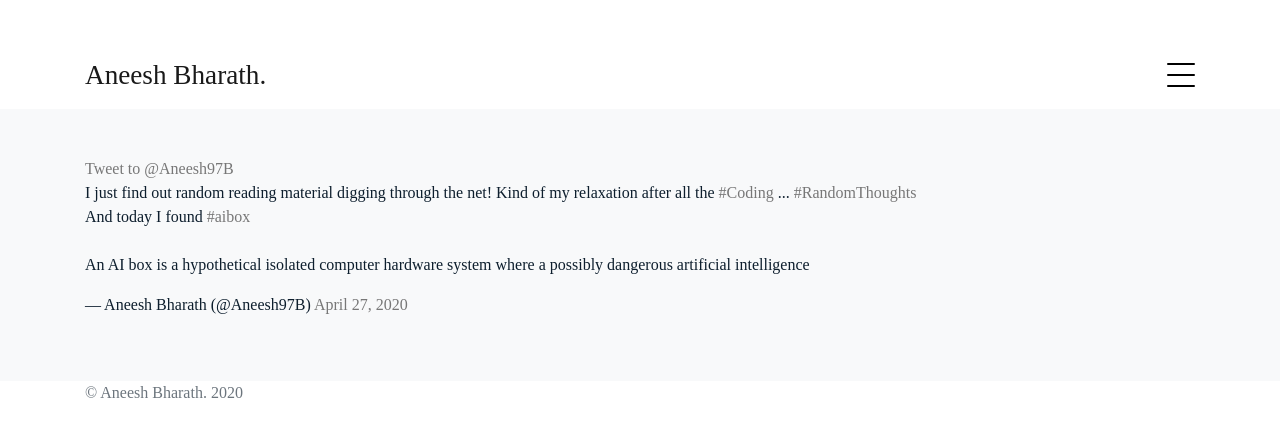
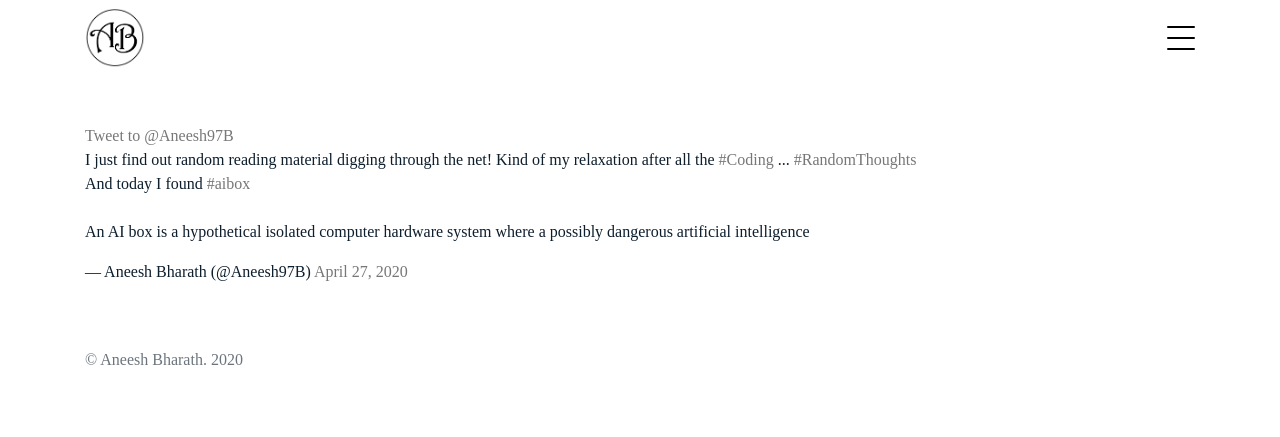
Before and after one commit to AneeshNi47/Portfolio-web, a Django app: page / in a window 1280 px wide. Shown: the top 437 px of the page. Run offline with Django 3.2, Linux system fonts and the light colour scheme; data that the repository does not hold is empty; some libraries are stand-ins or nearby versions; some web fonts are replaced.

Commit message:
added new logo

```diff
--- a/jobs/templates/base.html
+++ b/jobs/templates/base.html
@@ -51,7 +51,7 @@
               <span class="icofont-twitter text-white mt-2 mr-3"></span>
               <div>
                 <p>
-                    A freelance coder!.. Python enthusiasts. Creating web applications and solutions!
+                    Python Enthusiast with keen interest to work on the latest technologies in the field of Software and Technology
                     <br>
                     <a href="https://twitter.com/Aneesh97B"><i class="fab fa-twitter" style="color:white;"></i></a>
                 </p>
@@ -73,9 +73,9 @@
       </div>
     </div>
 
-    <nav class="navbar navbar-light custom-navbar">
+    <nav class="navbar navbar-light">
       <div class="container">
-        <a class="navbar-brand" href="{% url 'home' %}">Aneesh Bharath.</a>
+        <a href="{% url 'home' %}" ><img src="{% static 'Logo_basic2.png' %}" style="width:60px;height:60px;"></a>
         <a href="#" class="burger" data-toggle="collapse" data-target="#main-navbar">
           <span></span>
         </a>
--- a/jobs/templates/jobs/home.html
+++ b/jobs/templates/jobs/home.html
@@ -4,7 +4,7 @@
 
 <main role="main">
 
-  <div class="album py-5 bg-light">
+  <div class="album py-5">
     <div class="container">
 
       <div id="portfolio-grid" class="row no-gutter" data-aos="fade-up" data-aos-delay="200">
```
Also changed, not shown: portfolio/static/Logo_basic2.png (added), 1 other file.
